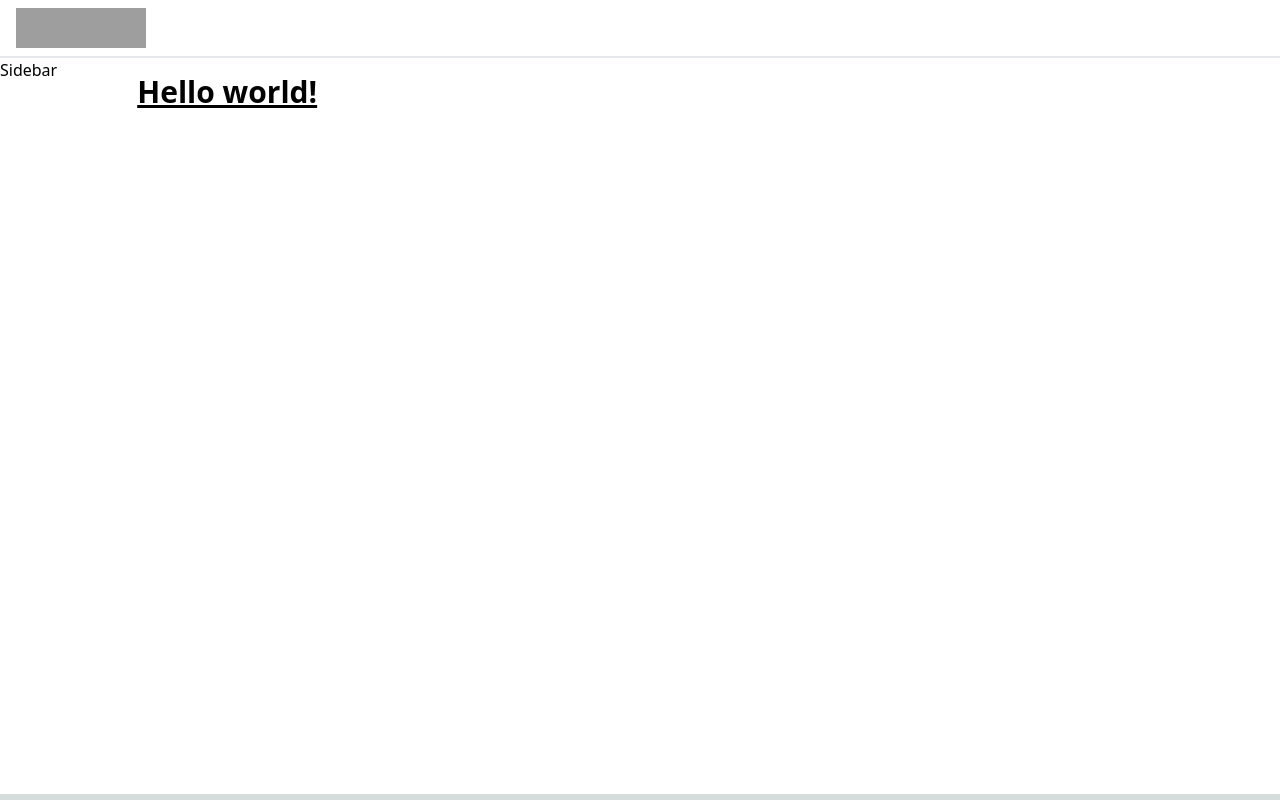
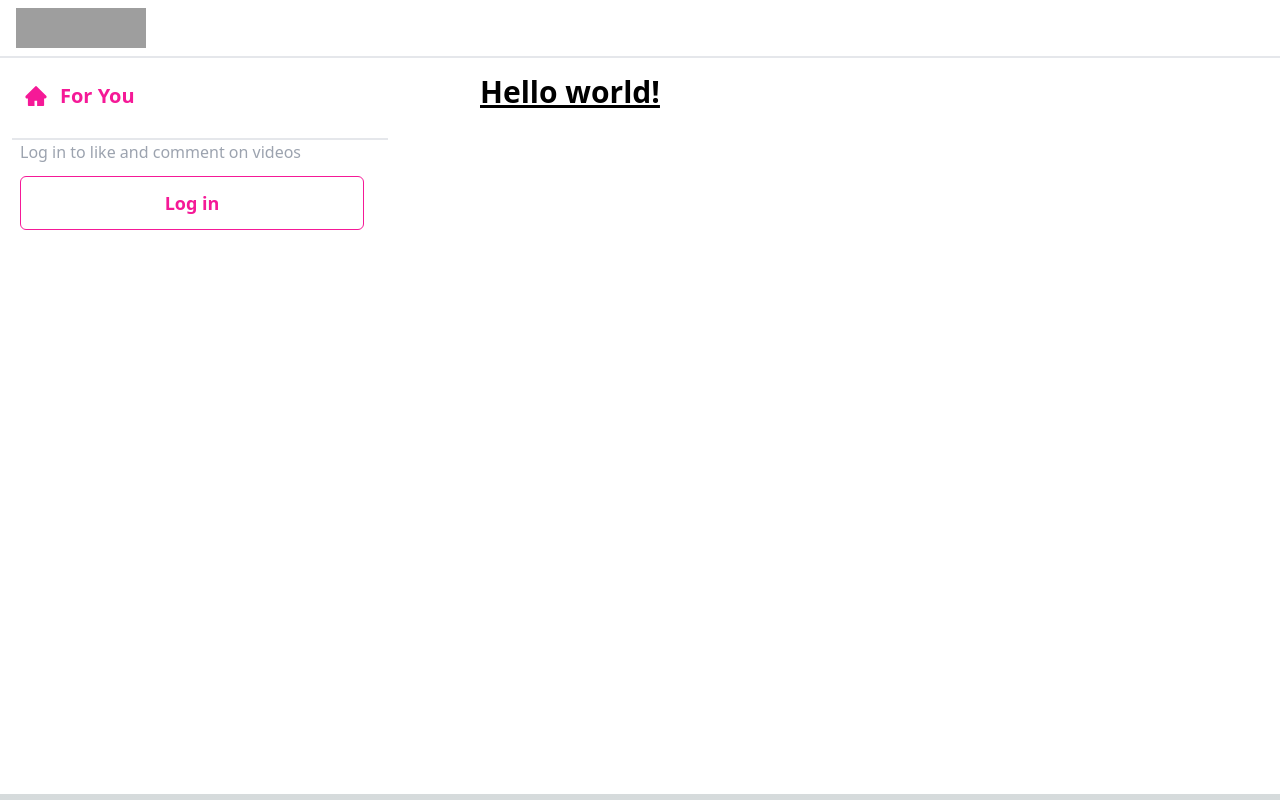
Before and after one commit to ethanyyou/tiktok-app, a Next.js app: page / in a window 1280 px wide. Built offline with nearby package versions, Linux system fonts and the light colour scheme; grey boxes are pictures that could not be loaded.

Commit message:
sidebar finished

```diff
--- a/components/Sidebar.tsx
+++ b/components/Sidebar.tsx
@@ -1,7 +1,65 @@
-import React from 'react';
+import { useState } from 'react';
+import Link from 'next/link';
+import GoogleLogin from 'react-google-login';
+import { NextPage } from 'next';
+import { useRouter } from 'next/router';
+import { AiFillHome, AiOutlineMenu } from 'react-icons/ai';
+import { ImCancelCircle } from 'react-icons/im';
 
 const Sidebar = () => {
-  return <div>Sidebar</div>;
+  const [showSideBar, setShowSideBar] = useState(true);
+
+  const userProfile = false;
+
+  const normalLink =
+    'flex items-center gap-3 hover:bg-primary p-3 justify-center xl:justify-start cursor-pointer font-semibold text-[#F51997] rounded';
+  return (
+    <div>
+      <div
+        className='block xl:hidden m-2 ml-4 mt-3 text-xl'
+        onClick={() => setShowSideBar((prev) => !prev)}
+      >
+        {showSideBar ? <ImCancelCircle /> : <AiOutlineMenu />}
+      </div>
+
+      {showSideBar && (
+        <div className='xl:w-400 w-20 flex flex-col justify-start mb-10 border-r-2 border-gray-200 xl:border-0 p-3'>
+          <div className='xl:border-b-2 border-gray-200 xl:pb-4'>
+            <Link href='/'>
+              <div className={normalLink}>
+                <p className='text-2xl'>
+                  <AiFillHome />
+                </p>
+                <span className='text-xl hidden xl:block'>For You</span>
+              </div>
+            </Link>
+          </div>
+          {!userProfile && (
+            <div className='px-2 py4 hidden xl:block'>
+              <p className='text-gray-400'>Log in to like and comment on videos</p>
+              <div className='pr-4'>
+                <GoogleLogin
+                  clientId=''
+                  render={(renderProps) => (
+                    <button
+                      className=' cursor-pointer bg-white text-lg text-[#F51997] border-[1px] border-[#F51997] font-semibold px-6 py-3 rounded-md w-full mt-3 hover:text-white hover:bg-[#F51997]'
+                      onClick={renderProps.onClick}
+                      disabled={renderProps.disabled}
+                    >
+                      Log in
+                    </button>
+                  )}
+                  onSuccess={() => {}}
+                  onFailure={() => {}}
+                  cookiePolicy='single_host_origin'
+                />
+              </div>
+            </div>
+          )}
+        </div>
+      )}
+    </div>
+  );
 };
 
 export default Sidebar;
```
